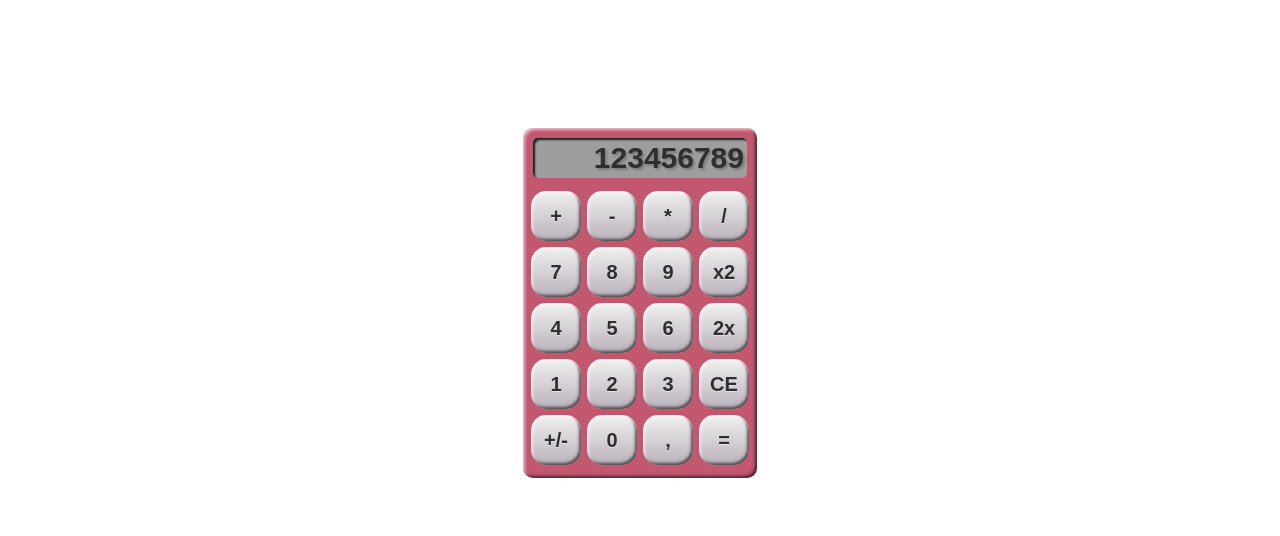
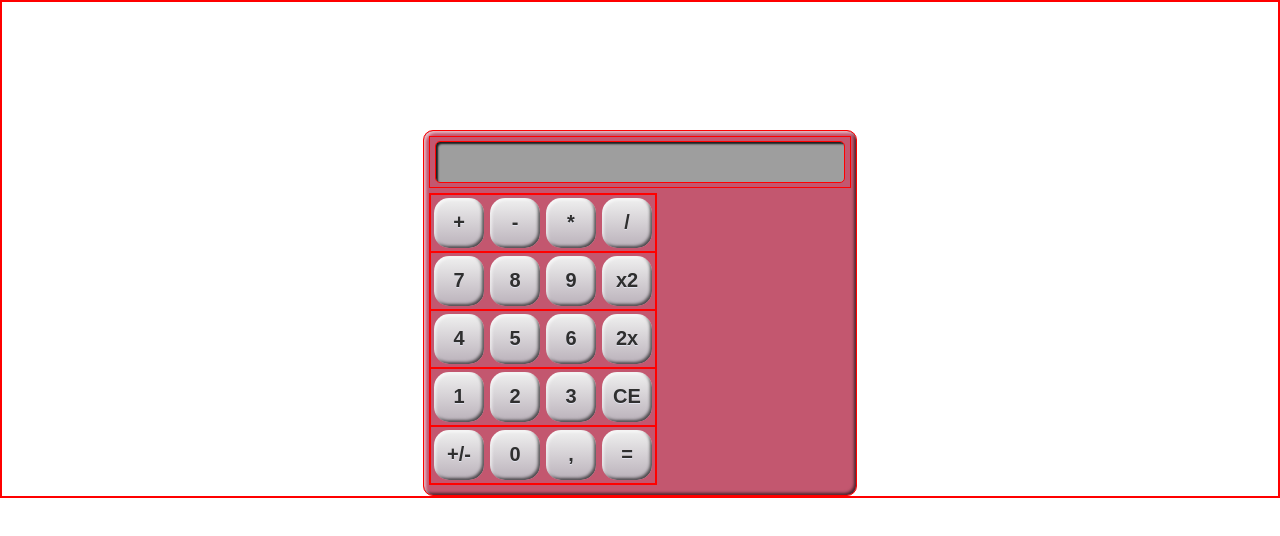
Before and after one commit to jirkah31/kalkulacka, a plain HTML site: page index.html in a window 1280 px wide. Drawn offline with Linux system fonts and the light colour scheme.

Commit message:
změna displeje na input typu text

```diff
--- a/index.html
+++ b/index.html
@@ -12,7 +12,7 @@
 <body>
 	<div class="container">
 		<div class="display">
-			<h2>123456789</h2>
+			<input type="text" name="screen" id="screen" class="screen">
 		</div>
 
 		<div class="buttons">
--- a/style.css
+++ b/style.css
@@ -3,6 +3,7 @@
 	padding: 0;
 	font-family: Arial, Helvetica, sans-serif;
 	font-weight: bold;
+	border: 1px solid red;
 }
 
 .container {
@@ -51,14 +52,16 @@ button:active {
 }
 
 .display {
-	display: grid;
+	display: flex;
 	height: 50px;
 	align-items: center;
 	margin: 0 5px;
 	margin-top: 5px;
+
 }
 
-h2 {
+.screen {
+
 	color: #2f2f2f;
 	text-align: right;
 	font-size: 30px;
```
